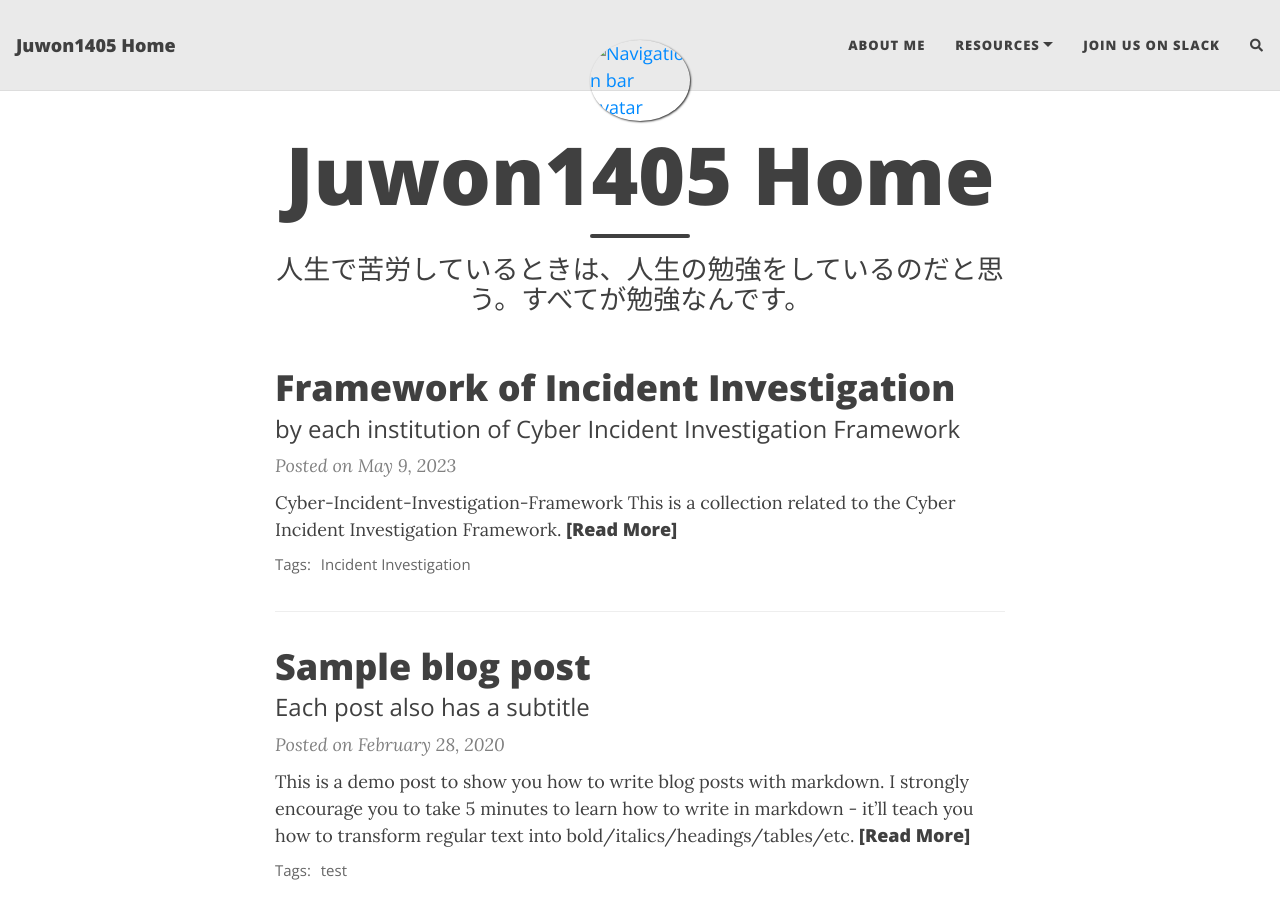
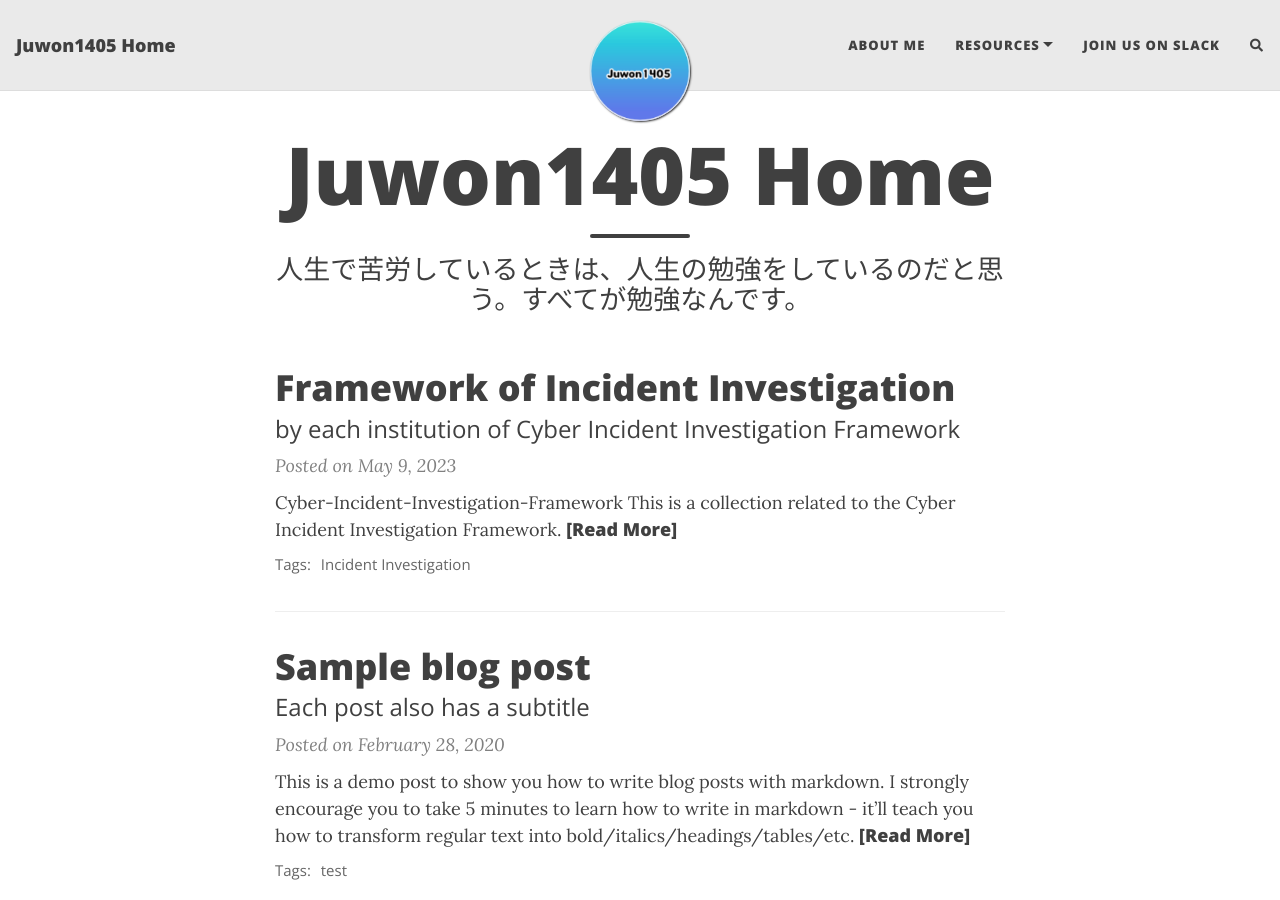
Before and after one commit to Juwon1405/juwon1405.github.io, a Jekyll site: the page built from index.html, in a window 1280 px wide and 900 px high. Built offline with Jekyll 4.4.1, drawn with Linux system fonts in a browser that asks for light colours; nearby versions of some CDN libraries; the list of posts is cut into pages by our own code; comment, search, counter and statistics services are not loaded.

Commit message:
Update _config.yml

```diff
--- a/_config.yml
+++ b/_config.yml
@@ -35,8 +35,8 @@ navbar-links:
 # Image to show in the navigation bar - works best with a square image
 # Remove this parameter if you don't want an image in the navbar
 #avatar: "/assets/img/avatar-icon.png"
-#avatar: "bnag_juwon_profile.jpg"
-avatar: "Juwon1405_logo_ms.jpeg"
+#avatar: "/assets/img/bnag_juwon_profile.jpg"
+avatar: "/assets/img/Juwon1405_logo_ms.jpeg"
 
 
 
```
